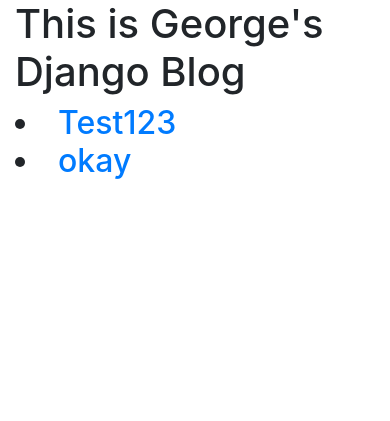
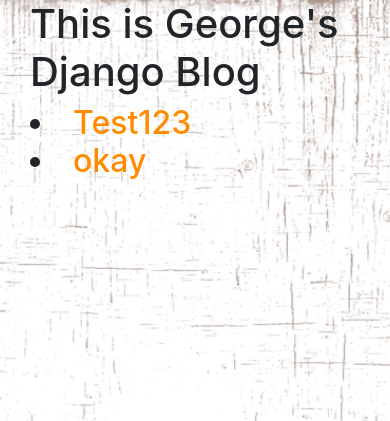
Before and after one commit to GeorgeMicro/DjangoSite, a Django app: page /blog/ in a window 390 px wide. Shown: the top 421 px of the page. Run offline with Django 3.2, Linux system fonts and the light colour scheme; data comes from the database, SQL or seed files in the repository; some libraries are stand-ins or nearby versions.

Commit message:
responsive background

```diff
--- /dev/null
+++ b/blog/static/blog/style.css
@@ -0,0 +1,11 @@
+li a {
+    color: DarkOrange;
+}
+body {
+	background-color: black;
+    background: url("images/background.png") no-repeat center center fixed;
+    -webkit-background-size: cover;
+    -moz-background-size: cover;
+    -o-background-size: cover;
+    background-size: cover;
+}
--- a/blog/templates/blog/base.html
+++ b/blog/templates/blog/base.html
@@ -8,12 +8,17 @@
     <!-- Bootstrap CSS -->
     <link rel="stylesheet" href="https://stackpath.bootstrapcdn.com/bootstrap/4.3.1/css/bootstrap.min.css" integrity="sha384-ggOyR0iXCbMQv3Xipma34MD+dH/1fQ784/j6cY/iJTQUOhcWr7x9JvoRxT2MZw1T" crossorigin="anonymous">
 
+	<!-- Blog CSS -->
+	{% load static %}
+	<link rel="stylesheet" type="text/css" href="{%static 'blog/style.css' %}">
+
     <title>{% block title %}George's Blog{% endblock title %}</title>
   </head>
   <body>
-
 	<div class="container">
-		{% block content %}{% endblock content %}
+		<div class="col">
+			{% block content %}{% endblock content %}
+		</div>
 	</div>
 
     <!-- Optional JavaScript -->
```
Also changed, not shown: blog/static/blog/images/background.png (renamed from blog/templates/blog/background.png).
